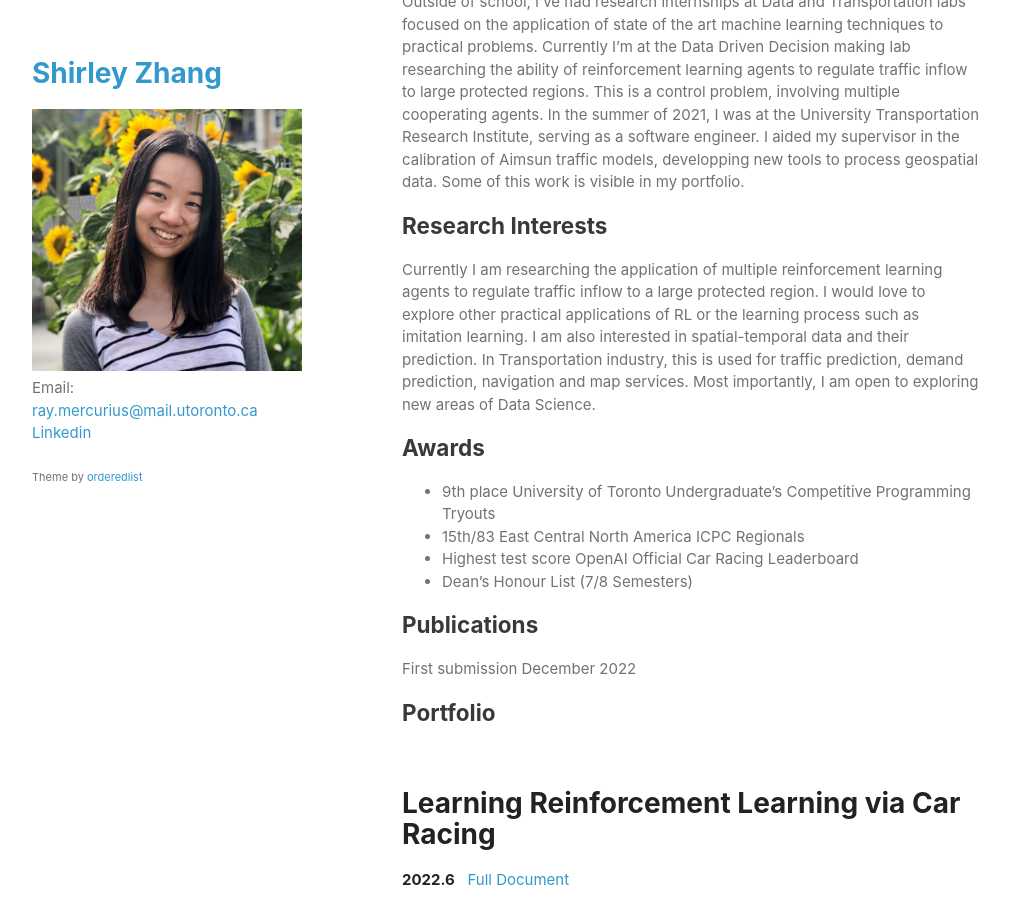
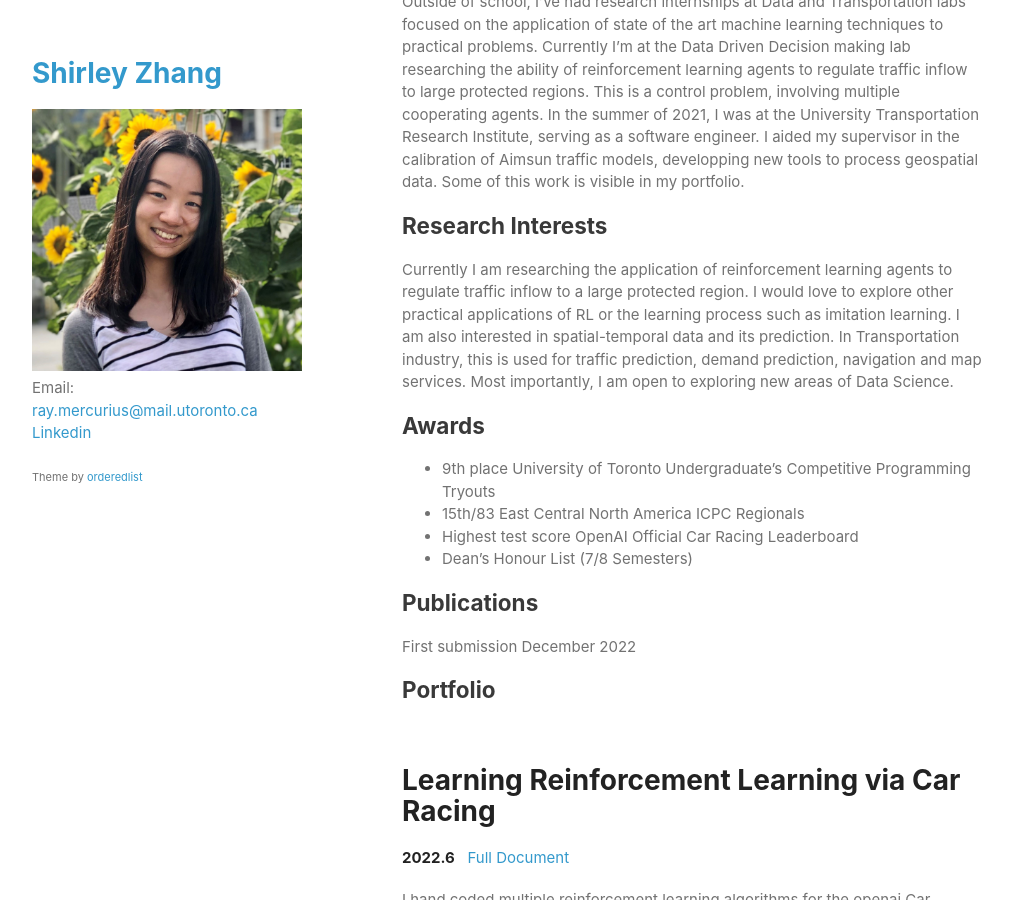
Before and after one commit to Ceudan/Ceudan_Reads.github.io, a Jekyll site: the page built from index.md, in a window 1280 px wide and 900 px high, scrolled down 489 px. Shown: the whole window, without its empty margins (133-1145 px from the left). Built offline with Jekyll 4.4.1, drawn with Linux system fonts in a browser that asks for light colours.

Commit message:
Update index.md

```diff
--- a/index.md
+++ b/index.md
@@ -10,7 +10,7 @@
 Outside of school, I've had research internships at Data and Transportation labs focused on the application of state of the art machine learning techniques to practical problems. Currently I'm at the Data Driven Decision making lab researching the ability of reinforcement learning agents to regulate traffic inflow to large protected regions. This is a control problem, involving multiple cooperating agents. In the summer of 2021, I was at the University Transportation Research Institute, serving as a software engineer. I aided my supervisor in the calibration of Aimsun traffic models, developping new tools to process geospatial data. Some of this work is visible in my portfolio.
 
 ## Research Interests
-Currently I am researching the application of multiple reinforcement learning agents to regulate traffic inflow to a large protected region. I would love to explore other practical applications of RL or the learning process such as imitation learning. I am also interested in spatial-temporal data and their prediction. In Transportation industry, this is used for traffic prediction, demand prediction, navigation and map services. Most importantly, I am open to exploring new areas of Data Science.
+Currently I am researching the application of reinforcement learning agents to regulate traffic inflow to a large protected region. I would love to explore other practical applications of RL or the learning process such as imitation learning. I am also interested in spatial-temporal data and its prediction. In Transportation industry, this is used for traffic prediction, demand prediction, navigation and map services. Most importantly, I am open to exploring new areas of Data Science.
 
 ## Awards
 
```
